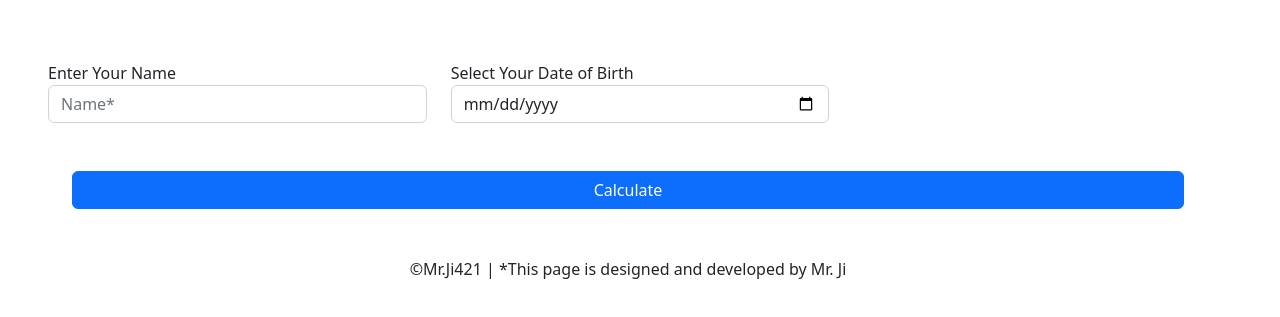
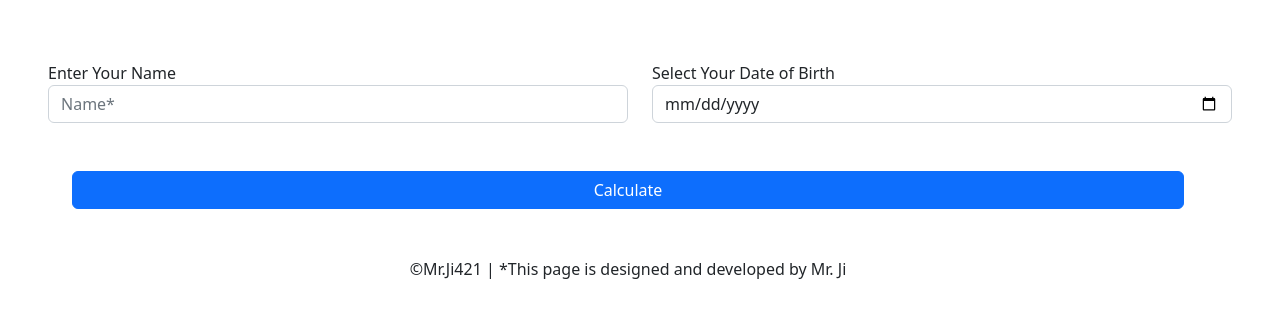
Before and after one commit to MrJi421/Age_Calculator_JS, a plain HTML site: page index.html in a window 1280 px wide. Shown: the part 141-458 px from the top of the page. Drawn offline with nearby package versions, Linux system fonts and the light colour scheme.

Commit message:
Update index.html

```diff
--- a/index.html
+++ b/index.html
@@ -22,11 +22,11 @@
     <p id="result"></p>
 
     <form class="row p-5">
-      <div class="col-sm-4">
+      <div class="col-sm-6">
          <label for="Name">Enter Your Name</label>
         <input type="text" id="Name" class="form-control" placeholder="Name*" aria-label="First name" required>
       </div>
-      <div class="col-sm-4">
+      <div class="col-sm-6">
                   <label for="birthdate">Select Your Date of Birth</label>
         <input type="date" class="form-control" id="birthdate">
       </div>
```
